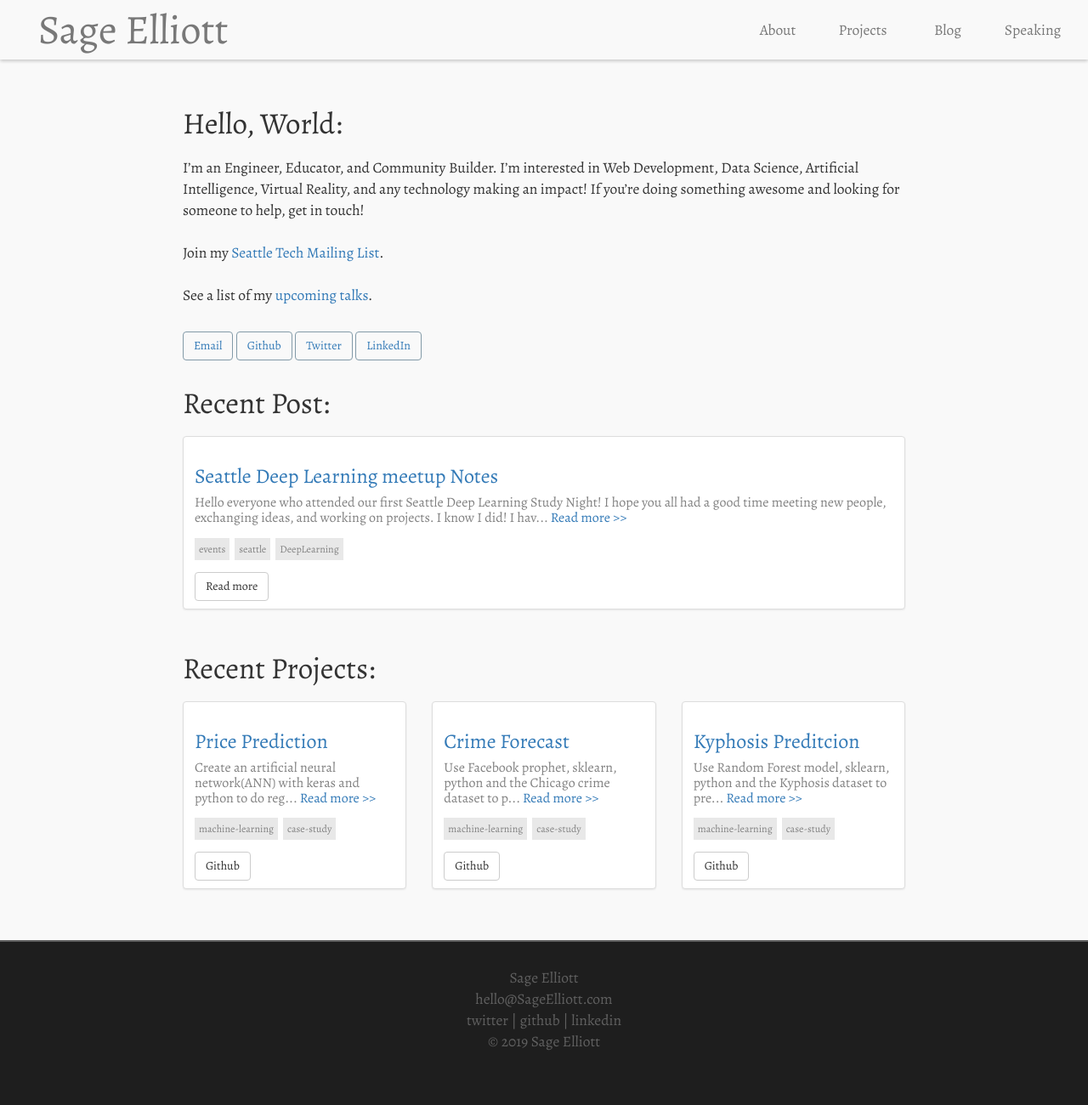
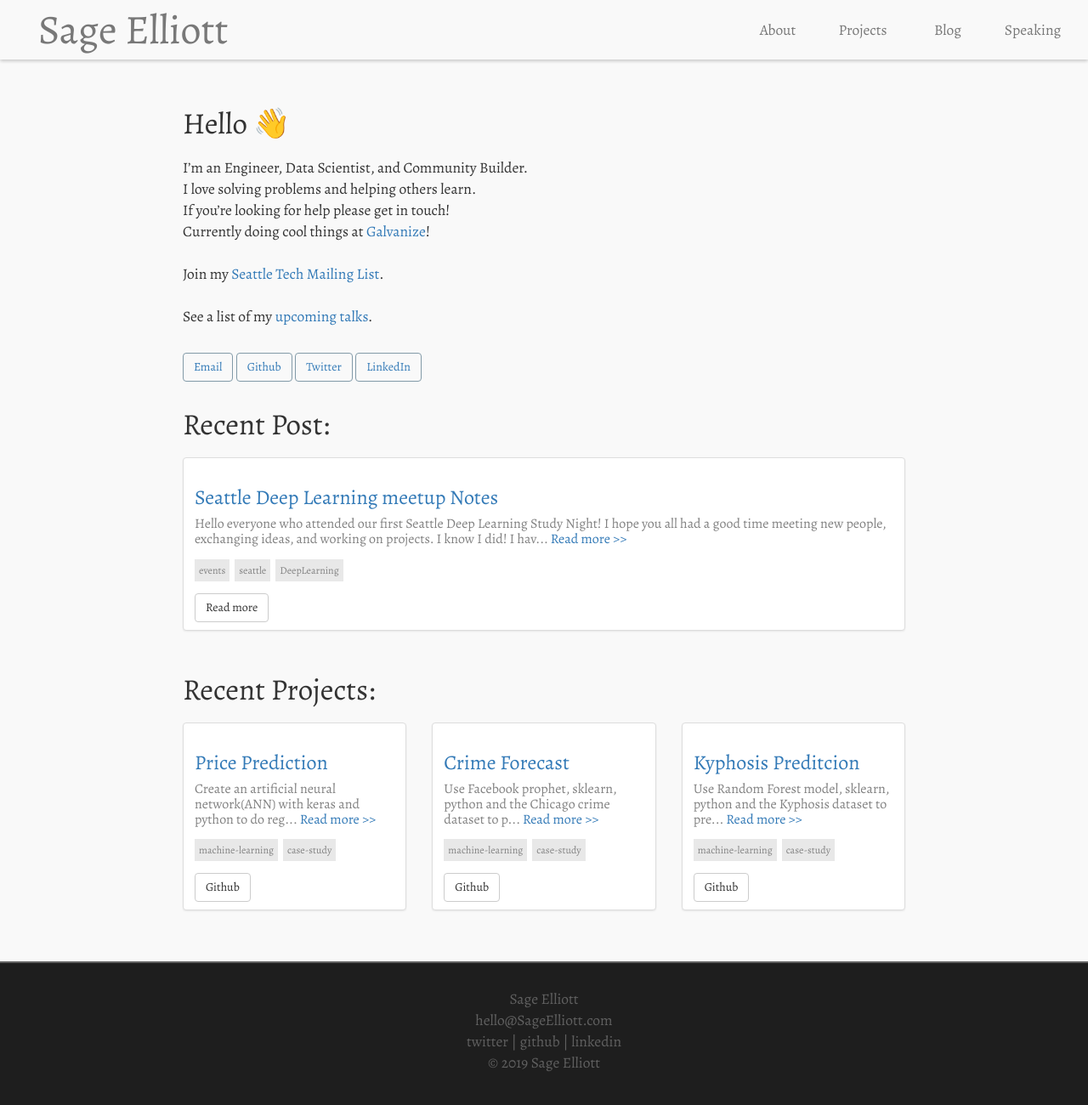
Before and after one commit to sagecodes/sage-blog, a Jekyll site: the page built from index.html, in a window 1280 px wide. Shown: the top 1300 px of the page at 85% size. Built offline with Jekyll 4.4.1, drawn with Linux system fonts in a browser that asks for light colours; nearby versions of some CDN libraries; some web fonts are replaced.

Commit message:
Update about section

```diff
--- a/index.html
+++ b/index.html
@@ -10,10 +10,11 @@ layout: default
                       <div class="header-space"></div>
                       <!-- <p class="intro"> -->
                           <!-- <span class="dropcap">H</span>ello world!  -->
-                          <h1>Hello, World:</h1>
-                          I’m an Engineer, Educator, and Community Builder.
-                          I’m interested in Web Development, Data Science, Artificial Intelligence, Virtual Reality, and any technology making an impact!
-                          If you’re doing something awesome and looking for someone to help, get in touch!
+                          <h1>Hello 👋</h1>
+                          I’m an Engineer, Data Scientist, and Community Builder. <br>
+                          I love solving problems and helping others learn.<br>
+                          If you’re looking for help please get in touch!<br>
+                          Currently doing cool things at <a href="https://www.galvanize.com" title="data science coing bootcamp" >Galvanize</a>!
                           <br><br>
                           Join my <a href="https://mailchi.mp/32d244a64668/techseattle">Seattle Tech Mailing List</a>.
                           <br><br>
```
